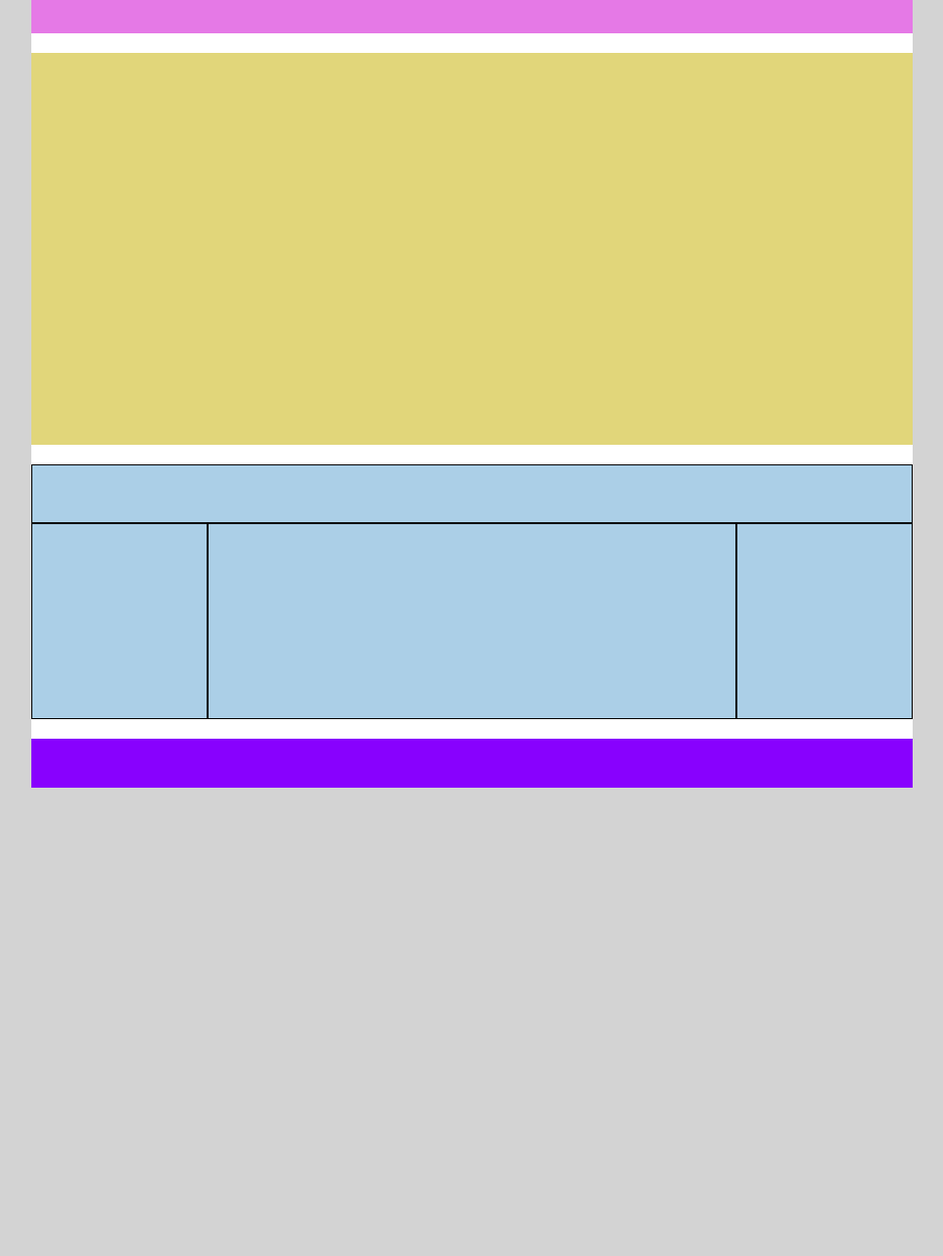
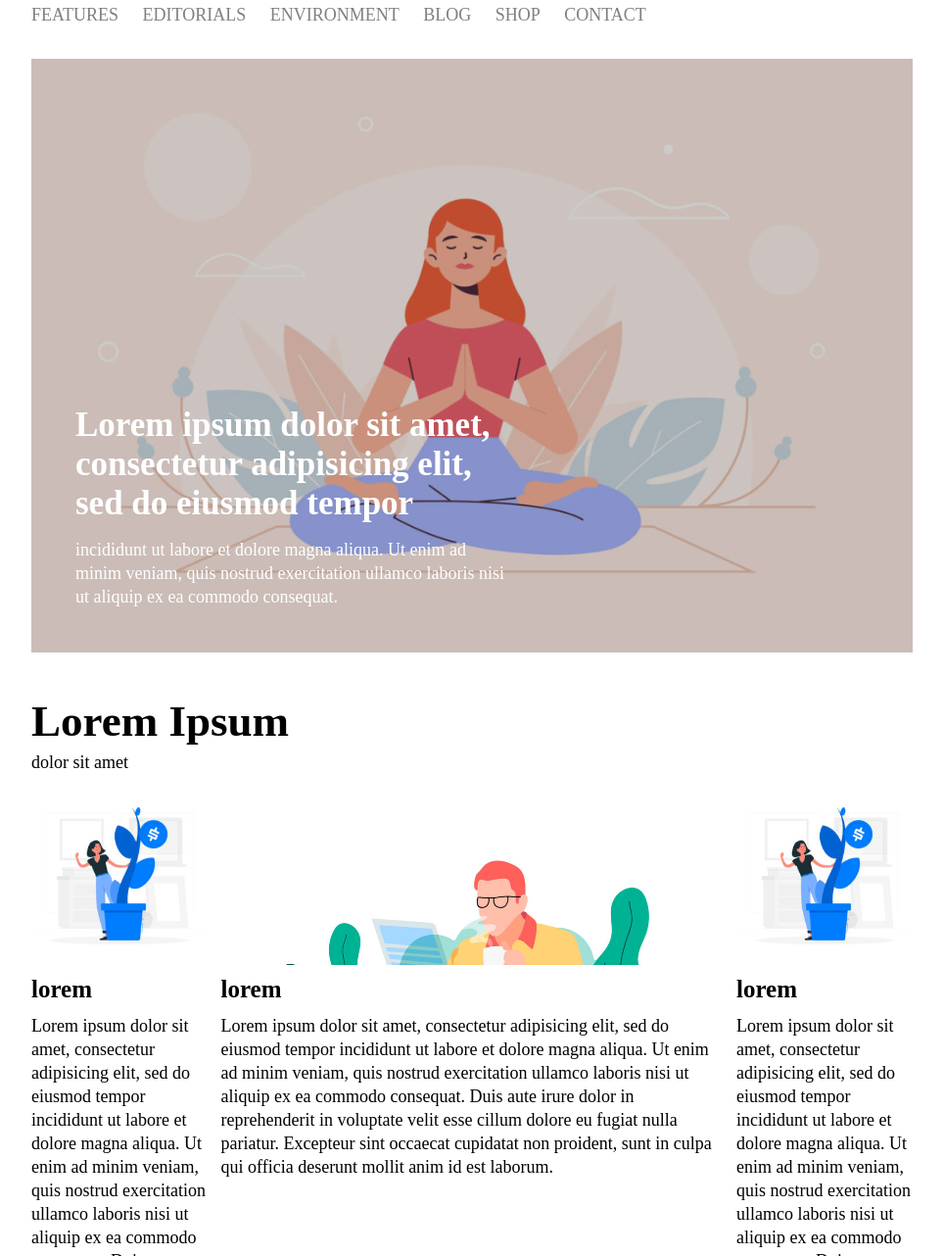
Before and after one commit to Maurizio-Grasso/htmlcss-wp, a plain HTML site: page index.html in a window 1280 px wide. Shown: the part 86-1368 px from the top of the page at 98% size, without its empty margins (158-1121 px from the left). Before the commit the page ends 910 px from the top, so only its background shows below. Drawn offline with Linux system fonts and the light colour scheme.

Commit message:
intermedio

```diff
--- a/css/master.css
+++ b/css/master.css
@@ -11,39 +11,123 @@
 }
 
 body {
-  background-color: lightgray;
+  font-size: 18px;
+  line-height: 24px;
 }
 
 .wrapper { /* Centro l'intero contenuto e lo stacco dal body */
   max-width:900px;
   margin: 20px auto;
-  background-color: white;
 }
 
-header {
-  height:100px;
+.layover {
+  position: absolute;
+  left: 0;
+  top: 0;
+  width: 100%;
+  height: 100%;
+  background-color: rgba(0, 0, 0, 0.2);
 }
 
+/*
+#######################
+Inizio Regole di header e Nav
+#######################
+*/
+
+header img#logo {
+  height:50px;
+}
+
+nav ul#menu {
+  list-style: none;
+}
+
+nav ul#menu li {
+  display: inline-block;
+  text-transform: uppercase;
+  line-height: 50px;
+  margin-right: 20px;
+  color: gray;
+}
+
+/*
+#######################
+Fine Regole header/Nav
+#######################
+*/
+
+
+/*
+############################
+ Inizio Regole Slider/Img.Hero
+############################
+*/
+
 section#image-hero {
-  height: 400px;
+  position: relative;
   margin: 20px auto;
+  overflow:hidden;
+  background-color: #feebe4;
+}
+section#image-hero img {
+  bottom:15%;
+  width:100%;
+}
+
+.text-over {
+  position: absolute;
+  bottom: 0;
+  width:60%;
+  padding:5%;
+  color:white;
+}
+
+.text-over h2 {
+  font-size: 35px;
+  line-height: 40px;
+  margin-bottom: 15px;
+}
+
+/*
+############################
+ Fine Regole Slider/Img.Hero
+############################
+*/
+
+.image-container {
+  width:100%;
+  height:175px;
+  overflow: hidden;
+}
+
+.image-container img {
+  width:100%;
 }
 
 .inner-article > div {
   float: left;  /* Tutti i figli diretti di inner-article saranno flottati a sinistra */
-  border: 1px solid black;
+}
+
+.inner-article h3 {
+  font-size: 25px;
+  line-height: 50px;
+  font-weight: 600;
 }
 
 .inner-article > #barra-superiore {
-  height:60px;
   width: 100%;
+  padding: 20px 0;
 }
 
-.inner-article > .colonna {
-  min-height: 200px;
+.inner-article > #barra-superiore h1 {
+  font-size: 45px;
+  line-height: 60px;
 }
+
 .inner-article > .colonna#colonna-centrale {
-  width:60%;
+  width:57%;
+  margin: 0 1.5%;
 }
 .inner-article > .colonna#colonna-sinistra ,
 .inner-article > .colonna#colonna-destra {
@@ -52,24 +136,11 @@ section#image-hero {
 
 footer {
   height: 50px;
-  margin-top: 20px;
-  margin-bottom: 20px;
+  margin: 30px auto;
+  text-align: center;
 }
 
-/* Da qui in poi solo colori di background (assegnazioni provvisorie) */
-header {
-  background-color: #e579e6;
+footer .evidenziato {
+  color:red;
+  font-size: 35px;
 }
-section#image-hero {
-  background-color: #e1d67a;
-}
-.inner-article {
-  background-color: #0086ff;
-}
-.colonna , div#barra-superiore {
-  background-color: #abcfe7;
-}
-footer {
-  background-color: #8801fe;
-}
-/* Fine assegnazione colori */
--- a/index.html
+++ b/index.html
@@ -10,31 +10,68 @@
     <div class="wrapper"> <!-- Un wrapper esterno può sempre tornare utile... -->
 
       <header>
+        <a href="#">
+          <img id="logo" src="img/logo.png" alt="logo neori">
+        </a>
         <nav>
-          <!-- nav -->
+          <ul id="menu">
+            <li>features</li>
+            <li>editorials</li>
+            <li>environment</li>
+            <li>blog</li>
+            <li>shop</li>
+            <li>contact</li>
+          </ul>
         </nav>
       </header>
 
       <main>
 
         <section id="image-hero">
-          <!-- Sezione sotto l'header che infine conterrà un'immagine o uno slider -->
+          <img src="img/banner.jpg" alt="banner">
+          <div class="layover">
+            <div class="text-over">
+              <h2>Lorem ipsum dolor sit amet, consectetur adipisicing elit, sed do eiusmod tempor </h2>
+              <p>incididunt ut labore et dolore magna aliqua. Ut enim ad minim veniam, quis nostrud exercitation ullamco laboris nisi ut aliquip ex ea commodo consequat.</p>
+            </div>
+          </div>
         </section>
 
         <div class="inner-article clearfix">
 
-          <div id="barra-superiore"> <!-- Barra superiore con il titolo dell'articolo --></div>
+          <div id="barra-superiore"> <!-- Barra superiore con il titolo dell'articolo -->
+            <h1>Lorem Ipsum</h1>
+            <p>dolor sit amet</p>
+          </div>
 
-          <div class="colonna" id="colonna-sinistra"></div>
+          <div class="colonna" id="colonna-sinistra">
+            <div class="image-container">
+              <img src="img/img-1.jpg" alt="immagine 1">
+            </div>
+            <h3>lorem</h3>
+            <p>Lorem ipsum dolor sit amet, consectetur adipisicing elit, sed do eiusmod tempor incididunt ut labore et dolore magna aliqua. Ut enim ad minim veniam, quis nostrud exercitation ullamco laboris nisi ut aliquip ex ea commodo consequat. Duis aute irure dolor in reprehenderit in voluptate velit esse cillum dolore eu fugiat nulla pariatur. Excepteur sint occaecat cupidatat non proident, sunt in culpa qui officia deserunt mollit anim id est laborum.</p>
+          </div>
 
-          <div class="colonna" id="colonna-centrale"></div>
+          <div class="colonna" id="colonna-centrale">
+            <div class="image-container">
+              <img src="img/banner-2.jpg" alt="immagine 1">
+            </div>
+            <h3>lorem</h3>
+            <p>Lorem ipsum dolor sit amet, consectetur adipisicing elit, sed do eiusmod tempor incididunt ut labore et dolore magna aliqua. Ut enim ad minim veniam, quis nostrud exercitation ullamco laboris nisi ut aliquip ex ea commodo consequat. Duis aute irure dolor in reprehenderit in voluptate velit esse cillum dolore eu fugiat nulla pariatur. Excepteur sint occaecat cupidatat non proident, sunt in culpa qui officia deserunt mollit anim id est laborum.</p>
+          </div>
 
-          <div class="colonna" id="colonna-destra"></div>
+          <div class="colonna" id="colonna-destra">
+            <div class="image-container">
+              <img src="img/img-1.jpg" alt="immagine 1">
+            </div>
+            <h3>lorem</h3>
+            <p>Lorem ipsum dolor sit amet, consectetur adipisicing elit, sed do eiusmod tempor incididunt ut labore et dolore magna aliqua. Ut enim ad minim veniam, quis nostrud exercitation ullamco laboris nisi ut aliquip ex ea commodo consequat. Duis aute irure dolor in reprehenderit in voluptate velit esse cillum dolore eu fugiat nulla pariatur. Excepteur sint occaecat cupidatat non proident, sunt in culpa qui officia deserunt mollit anim id est laborum.</p>
+          </div>
 
         </div> <!-- Fine inner-container -->
 
       </main>
-      <footer><!-- Empty --></footer>
+      <footer> Made with <span class="evidenziato">&hearts;</span> in Riposto</footer>
 
     </div> <!-- Fine Wrapper -->
   </body>
```
